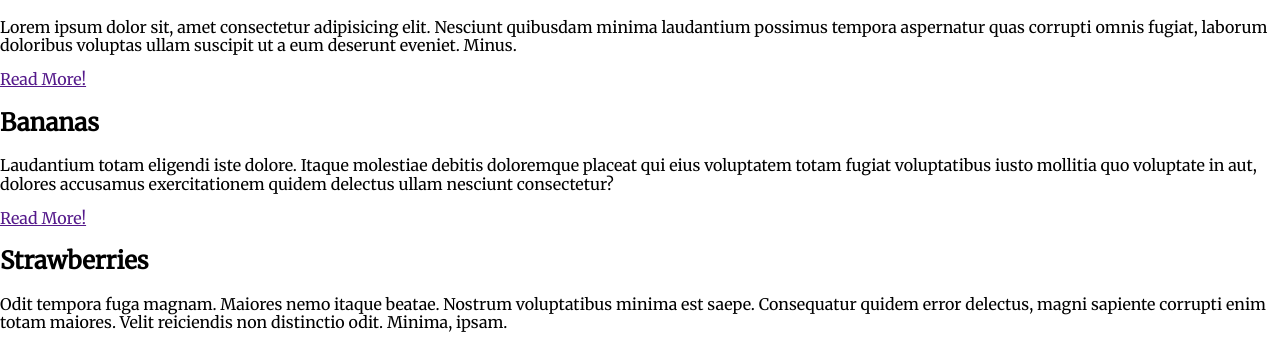
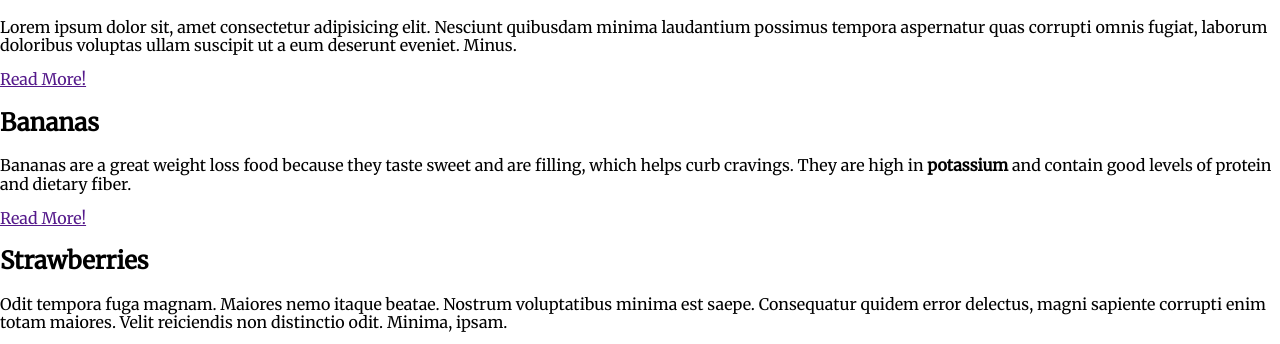
Before and after one commit to brionna92/practice-project, a website: page index.html in a window 1280 px wide. Shown: the part 446-790 px from the top of the page. Drawn offline with nearby package versions, Linux system fonts and the light colour scheme.

```diff
--- a/index.html
+++ b/index.html
@@ -59,10 +59,7 @@
       <section>
         <h2>Bananas</h2>
         <p>
-          Laudantium totam eligendi iste dolore. Itaque molestiae debitis
-          doloremque placeat qui eius voluptatem totam fugiat voluptatibus iusto
-          mollitia quo voluptate in aut, dolores accusamus exercitationem quidem
-          delectus ullam nesciunt consectetur?
+          Bananas are a great weight loss food because they taste sweet and are filling, which helps curb cravings. They are high in <strong>potassium</strong> and contain good levels of protein and dietary fiber.
         </p>
         <a href="">Read More!</a>
       </section>
--- a/style.css
+++ b/style.css
@@ -2,7 +2,8 @@
   background:hsl(346, 78%, 9%);
 }
 header { background: blue;}
-body{font-family: 'Merriweather', serif;}
+body{font-family: 'Merriweather', serif;
+font-size: 16px}
 /*:root   ---root selector is basically same as html in this context.*/
 :root{
 --primary:#808080;
```
